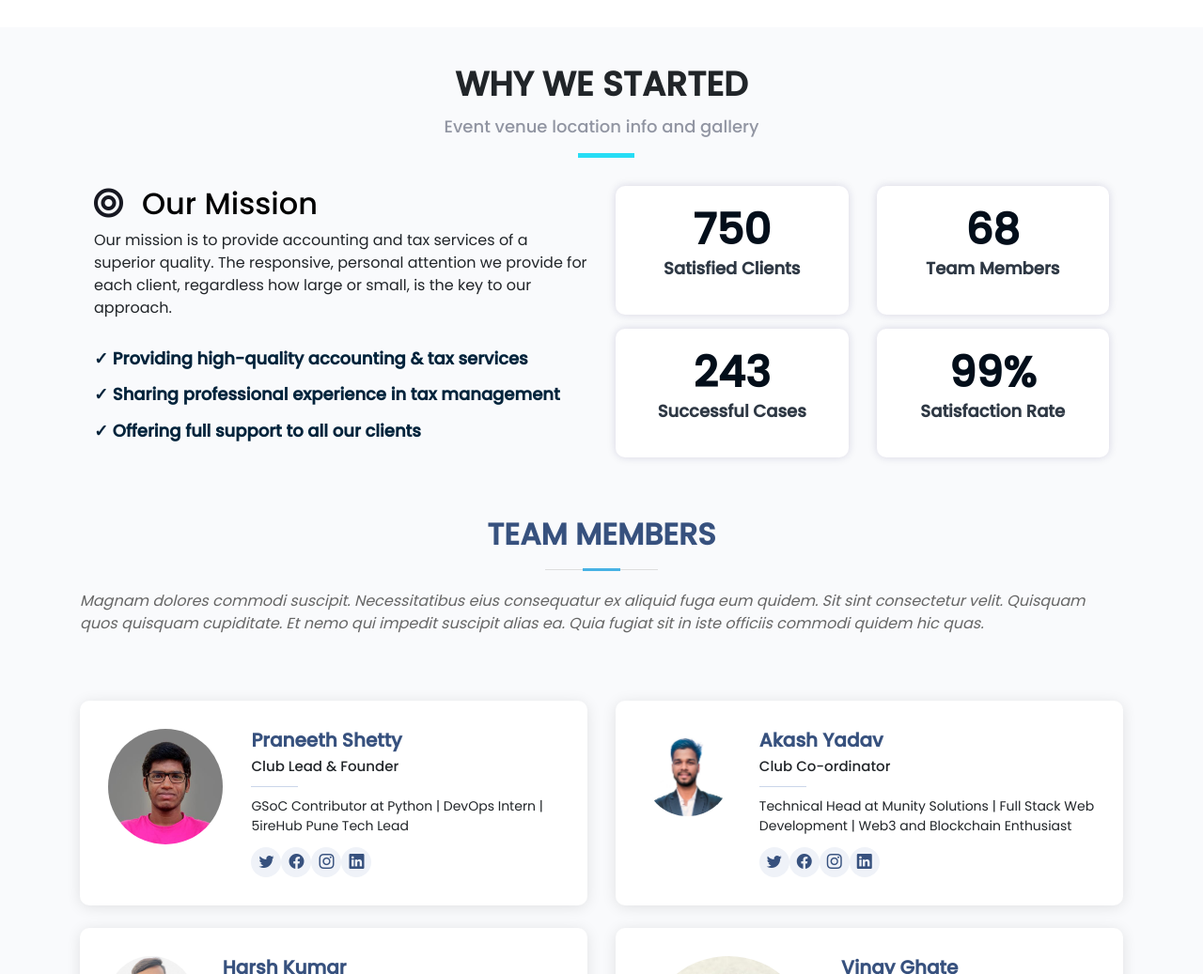
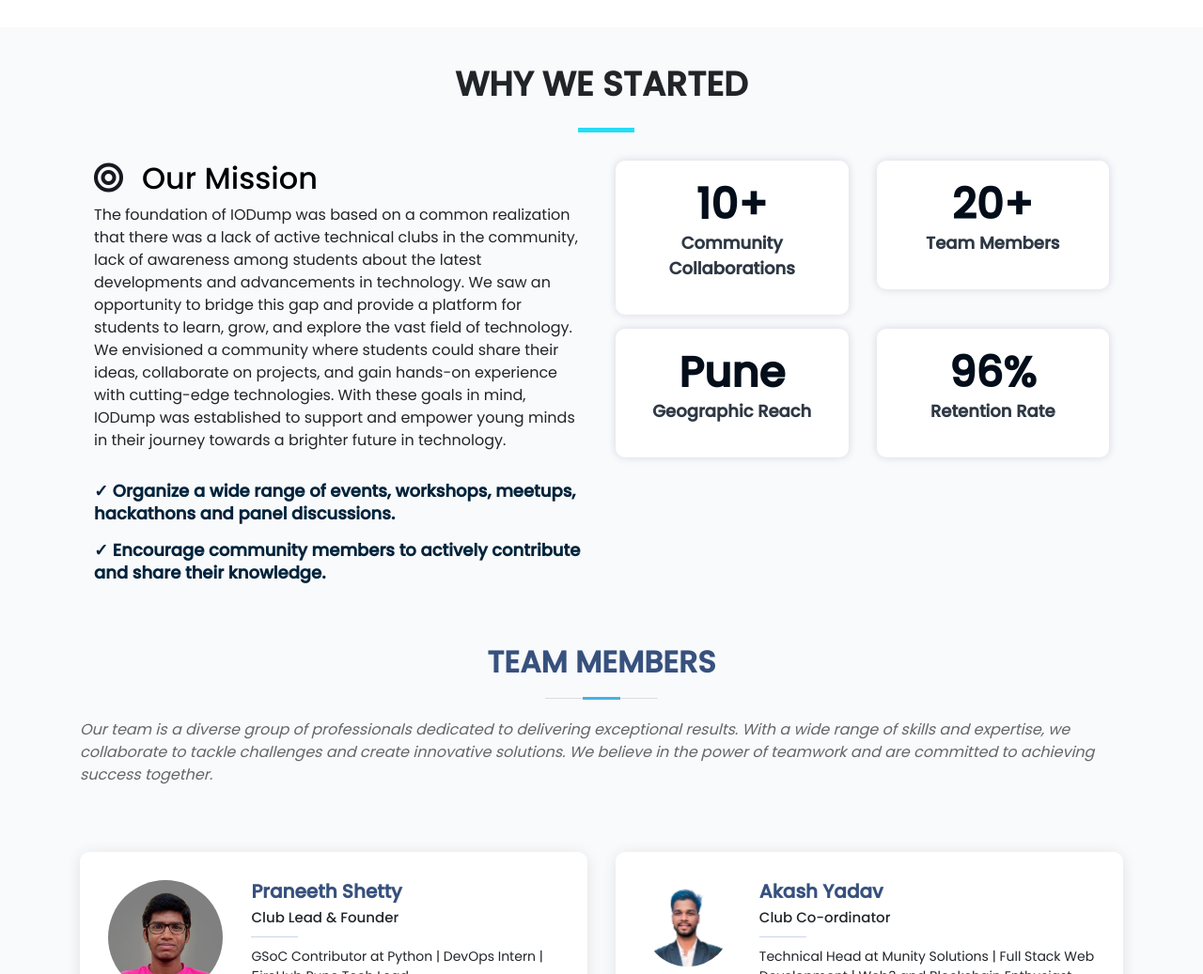
Before and after one commit to Gwala-1413/iodump, a plain HTML site: page iodump-2/about.html in a window 1280 px wide. Shown: the part 980-2017 px from the top of the page at 94% size. Drawn offline with nearby package versions, Linux system fonts and the light colour scheme.

Commit message:
Update about.html

```diff
--- a/iodump-2/about.html
+++ b/iodump-2/about.html
@@ -78,7 +78,6 @@
         <!-- about section ends here -->
         <div class="section-header_wef mt-3">
             <h2>Why We Started</h2>
-            <p>Event venue location info and gallery</p>
         </div>
 
         <!-- why we started start section -->
@@ -92,16 +91,14 @@
                                 <h2 class="title-icon"><a class="bull_fwefwe" href="/"><i class="fas fa-bullseye"
                                             id="bullseye_id_i"></i></a><span id="span_about_mission">Our <span
                                             class="">Mission</span></span></h2>
-                                <p class="big">Our mission is to provide accounting and tax services of a superior
-                                    quality.
-                                    The
-                                    responsive, personal attention we provide for each client, regardless how large or
-                                    small, is
-                                    the key to our approach.</p>
+                                <p class="big">The foundation of IODump was based on a common realization that there was a lack of active technical clubs in the community, lack of awareness among students about the latest developments and advancements in technology.
+                                    We saw an opportunity to bridge this gap and provide a platform for students to learn, grow, and explore the vast field of technology.
+                                    We envisioned a community where students could share their ideas, collaborate on projects, and gain hands-on experience with cutting-edge technologies.
+                                    With these goals in mind, IODump was established to support and empower young minds in their journey towards a brighter future in technology.</p>
                                 <ul class="list-marked-2">
-                                    <li class="class_isdv">Providing high-quality accounting &amp; tax services</li>
-                                    <li class="class_isdv">Sharing professional experience in tax management</li>
-                                    <li class="class_isdv">Offering full support to all our clients</li>
+                                    <li class="class_isdv">Organize a wide range of events, workshops, meetups, hackathons and panel discussions.</li>
+                                    <li class="class_isdv">Encourage community members to actively contribute and share their knowledge.</li>
+                                    <!--<li class="class_isdv"></li>-->
                                 </ul>
                             </div>
                             <div class="col-md-6 aos-init aos-animate" data-aos="zoom-in-left" data-aos-duration="1500">
@@ -109,15 +106,15 @@
                                     <div class="col-6">
                                         <div class="box-counter">
                                             <div class="box-counter-main">
-                                                <div class="counter">750</div>
+                                                <div class="counter">10+</div>
                                             </div>
-                                            <p class="box-counter-title">Satisfied Clients</p>
+                                            <p class="box-counter-title">Community Collaborations </p>
                                         </div>
                                     </div>
                                     <div class="col-6">
                                         <div class="box-counter">
                                             <div class="box-counter-main">
-                                                <div class="counter">68</div>
+                                                <div class="counter">20+</div>
                                             </div>
                                             <p class="box-counter-title">Team Members</p>
                                         </div>
@@ -125,17 +122,17 @@
                                     <div class="col-6">
                                         <div class="box-counter">
                                             <div class="box-counter-main">
-                                                <div class="counter">243</div>
+                                                <div class="counter">Pune</div>
                                             </div>
-                                            <p class="box-counter-title">Successful Cases</p>
+                                            <p class="box-counter-title">Geographic Reach</p>
                                         </div>
                                     </div>
                                     <div class="col-6">
                                         <div class="box-counter">
                                             <div class="box-counter-main">
-                                                <div class="counter">99</div><span>%</span>
+                                                <div class="counter">96</div><span>%</span>
                                             </div>
-                                            <p class="box-counter-title">Satisfaction Rate</p>
+                                            <p class="box-counter-title">Retention Rate</p>
                                         </div>
                                     </div>
                                 </div>
@@ -153,10 +150,10 @@
             <div class="section-title">
                 <h2>Team Members</h2>
                 <p>
-                    Magnam dolores commodi suscipit. Necessitatibus eius consequatur ex
-                    aliquid fuga eum quidem. Sit sint consectetur velit. Quisquam quos
-                    quisquam cupiditate. Et nemo qui impedit suscipit alias ea. Quia
-                    fugiat sit in iste officiis commodi quidem hic quas.
+                    Our team is a diverse group of professionals dedicated to delivering exceptional results.
+                    With a wide range of skills and expertise, we collaborate to tackle challenges and create innovative solutions.
+                    We believe in the power of teamwork and are committed to achieving success together.
+                </p>
                 </p>
             </div>
 
```
